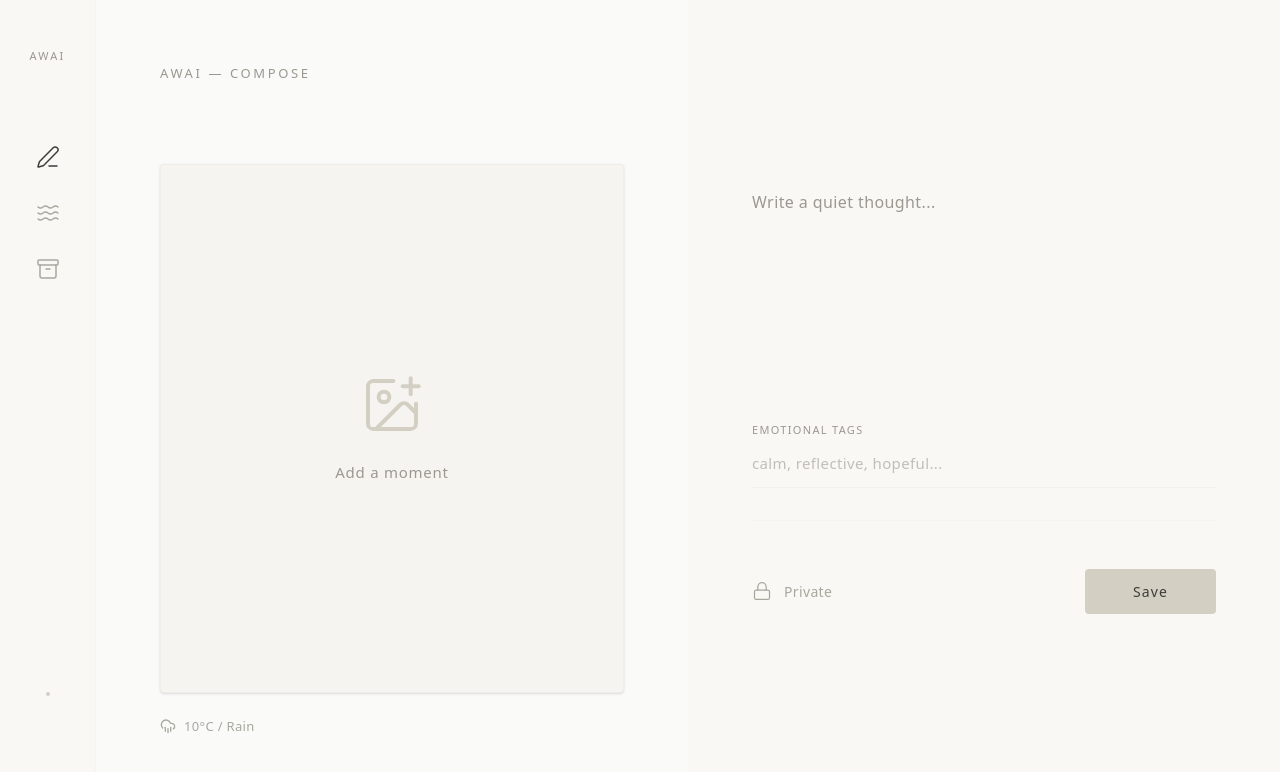
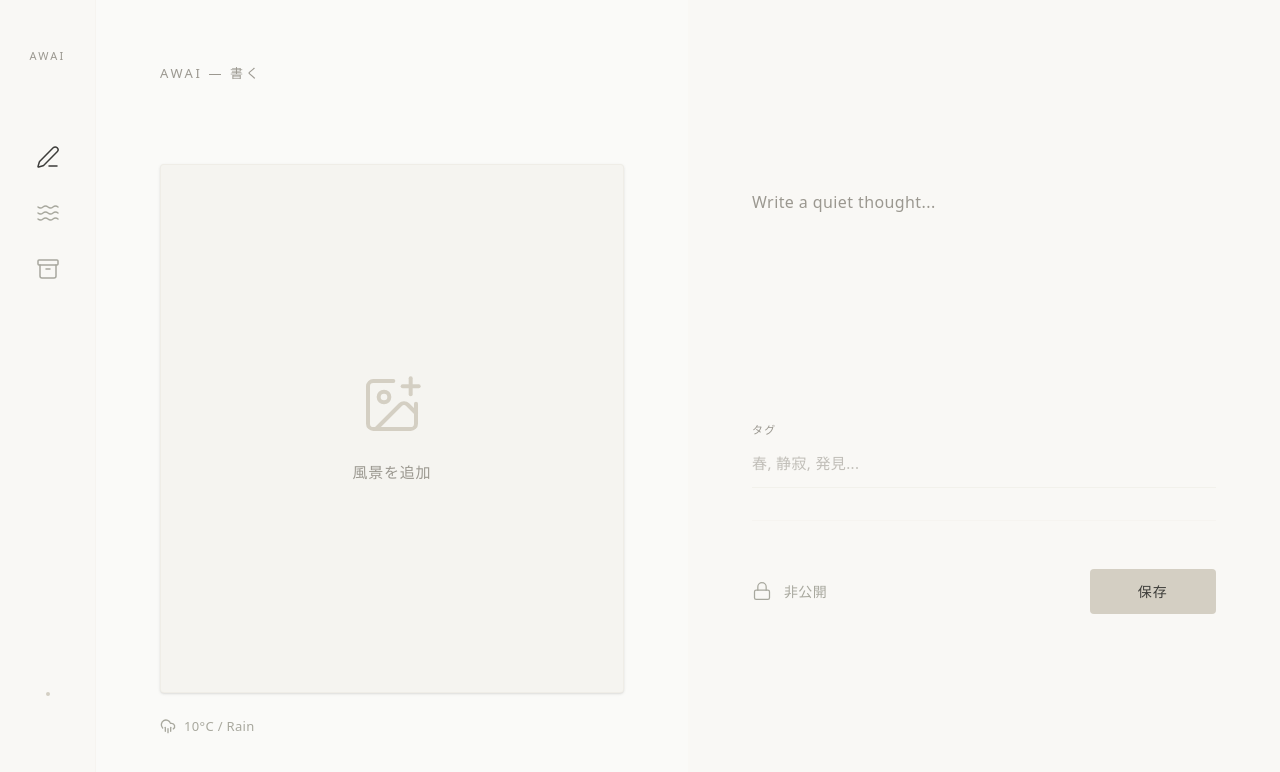
Before and after one commit to banto354/next-awai, a Next.js app: page /compose in a window 1280 px wide. Shown: the top 772 px of the page. Built offline with nearby package versions, Linux system fonts and the light colour scheme.

Commit message:
投稿画面リファクタリング

```diff
--- a/src/components/ComposeScreen.tsx
+++ b/src/components/ComposeScreen.tsx
@@ -2,20 +2,36 @@
 
 import { useState } from 'react';
 import { ImagePlus, CloudRain, Lock, Globe } from 'lucide-react';
+import Image from 'next/image';
+
+// 投稿データの形状を定義
+interface PostState {
+  image: string | null;
+  text: string;
+  isPublic: boolean;
+  emotionalTags: string;
+  locationAvailable: boolean;
+}
+
+// 初期値の設定
+const initialState: PostState = {
+  image: null,
+  text: '',
+  isPublic: false,
+  emotionalTags: '',
+  locationAvailable: true,
+};
 
 export function ComposeScreen() {
-  const [image, setImage] = useState<string | null>(null);
-  const [text, setText] = useState('');
-  const [isPublic, setIsPublic] = useState(false);
-  const [emotionalTags, setEmotionalTags] = useState('');
-  const [locationAvailable] = useState(true);
+  // 1つのオブジェクトとしてStateを定義
+  const [post, setPost] = useState<PostState>(initialState);
 
   const handleImageUpload = (e: React.ChangeEvent<HTMLInputElement>) => {
     const file = e.target.files?.[0];
     if (file) {
       const reader = new FileReader();
       reader.onload = (event) => {
-        setImage(event.target?.result as string);
+        setPost({...post, image: event.target?.result as string});
       };
       reader.readAsDataURL(file);
     }
@@ -23,7 +39,7 @@ export function ComposeScreen() {
 
   return (
     <div className="min-h-screen flex flex-col bg-[#FAFAF8] lg:flex-row lg:gap-0">
-      {/* Mobile Header - Hidden on Desktop */}
+      {/* モバイル用ヘッダー */}
       <div className="px-6 pt-12 pb-6 lg:hidden">
         <div className="flex items-start justify-between">
           <div>
@@ -31,44 +47,47 @@ export function ComposeScreen() {
           </div>
           <div className="flex items-center gap-2 text-[#A8A89E]">
             <CloudRain className="w-4 h-4" />
+            {/* 気候情報取得要 */}
             <span className="text-[13px] tracking-wide">10°C / Rain</span>
           </div>
         </div>
 
-        {/* Location Fallback */}
-        {!locationAvailable && (
+        {/* ロケーション */}
+        {!post.locationAvailable && (
           <div className="mt-4 text-[11px] text-[#9B9890] tracking-wide bg-gradient-to-r from-[#E8E6E0] to-transparent py-2 px-3 rounded-sm">
-            Somewhere unknown
+            どこか
           </div>
         )}
       </div>
 
-      {/* Left Side - Image Upload (Desktop: 60%, Mobile: Full) */}
+      {/* 画像アップロード (Desktop: 60%, Mobile: Full) */}
       <div className="flex-1 px-6 pb-4 lg:w-3/5 lg:px-16 lg:py-16 lg:pb-16 lg:flex lg:flex-col lg:justify-center">
-        {/* Desktop Header - Only visible on desktop */}
+        {/* デスクトップヘッダー */}
         <div className="hidden lg:block mb-12">
-          <h1 className="text-[13px] tracking-[0.2em] uppercase text-[#9B9890] mb-8">AWAI — Compose</h1>
-          {!locationAvailable && (
+          <h1 className="text-[13px] tracking-[0.2em] uppercase text-[#9B9890] mb-8">AWAI — 書く</h1>
+          {!post.locationAvailable && (
             <div className="text-[11px] text-[#9B9890] tracking-wide bg-gradient-to-r from-[#E8E6E0] to-transparent py-2 px-3 rounded-sm inline-block">
-              Somewhere unknown
+              どこか
             </div>
           )}
         </div>
-
         <label
           htmlFor="image-upload"
           className="block h-full min-h-[280px] lg:min-h-[500px] lg:max-h-[600px] bg-[#F5F4F0] border border-[#D4CFC3]/20 rounded-sm cursor-pointer transition-all hover:bg-[#E8E6E0]/30 hover:border-[#D4CFC3]/40 relative overflow-hidden lg:shadow-sm"
         >
-          {image ? (
-            <img
-              src={image}
+          {post.image ? (
+            <Image
+              src={post.image}
               alt="Uploaded memory"
-              className="w-full h-full object-cover"
+              fill
+              className="object-cover" // 画面幅に応じた最適化（モバイルはフル幅、デスクトップは最大幅を考慮）
+              sizes="(max-width: 1024px) 100vw, 1200px"
+              priority // 投稿画面のメインビジュアルなので優先的に読み込み
             />
           ) : (
             <div className="absolute inset-0 flex flex-col items-center justify-center gap-4 lg:gap-6">
               <ImagePlus className="w-10 h-10 lg:w-16 lg:h-16 text-[#D4CFC3] transition-transform hover:scale-110" strokeWidth={1.5} />
-              <span className="text-[13px] lg:text-[15px] text-[#9B9890] tracking-wider">Add a moment</span>
+              <span className="text-[13px] lg:text-[15px] text-[#9B9890] tracking-wider">風景を追加</span>
             </div>
           )}
         </label>
@@ -80,59 +99,59 @@ export function ComposeScreen() {
           className="hidden"
         />
 
-        {/* Desktop Weather Indicator - Bottom Left Corner */}
+        {/* デスクトップ時の天気表示 */}
         <div className="hidden lg:flex items-center gap-2 text-[#A8A89E] mt-6">
           <CloudRain className="w-4 h-4" />
           <span className="text-[13px] tracking-wide">10°C / Rain</span>
         </div>
       </div>
 
-      {/* Mobile Divider - Hidden on Desktop */}
+      {/* モバイル分割 */}
       <div className="h-px bg-[#D4CFC3]/10 mx-6 lg:hidden" />
 
-      {/* Right Side - Text Entry (Desktop: 40%, Mobile: Full) */}
+      {/* テキストエリア */}
       <div className="flex-1 px-6 pt-6 pb-8 flex flex-col gap-6 lg:w-2/5 lg:px-16 lg:py-16 lg:gap-8 lg:justify-center lg:bg-[#F9F8F5]">
         <div className="flex-1 lg:flex-initial lg:space-y-8">
           <textarea
-            value={text}
-            onChange={(e) => setText(e.target.value)}
+            value={post.text}
+            onChange={(e) => setPost({...post, text: e.target.value})}
             placeholder="Write a quiet thought..."
             className="w-full h-32 lg:h-48 bg-transparent border-none outline-none resize-none text-[15px] lg:text-[16px] leading-[1.8] lg:leading-[2] text-[#3D3D3A] placeholder:text-[#9B9890] tracking-wide"
             style={{ fontWeight: 400 }}
           />
 
-          {/* Emotional Tags */}
+          {/* タグ */}
           <div className="space-y-2 lg:space-y-3">
             <label className="text-[11px] tracking-[0.12em] uppercase text-[#9B9890]" style={{ fontWeight: 400 }}>
-              Emotional Tags
+              タグ
             </label>
             <input
               type="text"
-              value={emotionalTags}
-              onChange={(e) => setEmotionalTags(e.target.value)}
-              placeholder="calm, reflective, hopeful..."
+              value={post.emotionalTags}
+              onChange={(e) => setPost({...post, emotionalTags: e.target.value})}
+              placeholder="春, 静寂, 発見..."
               className="w-full bg-transparent border-b border-[#D4CFC3]/20 py-2 lg:py-3 text-[14px] lg:text-[15px] text-[#3D3D3A] placeholder:text-[#9B9890]/60 outline-none focus:border-[#D4CFC3]/40 transition-colors tracking-wide"
               style={{ fontWeight: 400 }}
             />
           </div>
         </div>
 
-        {/* Public/Private Toggle & Save Button */}
+        {/* 公開設定 */}
         <div className="flex items-center justify-between pt-4 lg:pt-12 lg:border-t lg:border-[#D4CFC3]/10">
           <button
-            onClick={() => setIsPublic(!isPublic)}
+            onClick={() => setPost({...post, isPublic: !post.isPublic})}
             className="flex items-center gap-3 text-[13px] lg:text-[14px] text-[#A8A89E] tracking-wide transition-colors hover:text-[#3D3D3A]"
             style={{ fontWeight: 400 }}
           >
-            {isPublic ? (
+            {post.isPublic ? (
               <>
                 <Globe className="w-4 h-4 lg:w-5 lg:h-5" strokeWidth={1.5} />
-                <span>Public</span>
+                <span>公開</span>
               </>
             ) : (
               <>
                 <Lock className="w-4 h-4 lg:w-5 lg:h-5" strokeWidth={1.5} />
-                <span>Private</span>
+                <span>非公開</span>
               </>
             )}
           </button>
@@ -141,7 +160,7 @@ export function ComposeScreen() {
             className="px-8 lg:px-12 py-2.5 lg:py-3 bg-[#D4CFC3] text-[#3D3D3A] text-[13px] lg:text-[14px] tracking-[0.08em] rounded-sm transition-all hover:opacity-80 hover:shadow-md"
             style={{ fontWeight: 400 }}
           >
-            Save
+            保存
           </button>
         </div>
       </div>
--- a/src/components/features/archive/ArchiveCard.tsx
+++ b/src/components/features/archive/ArchiveCard.tsx
@@ -1,5 +1,6 @@
 import Image from 'next/image';
 import { Lock, Globe } from 'lucide-react';
+import { TagList } from '@/components/ui/tagList';
 
 // プロパティの型定義
 interface ArchiveEntry {
@@ -61,18 +62,7 @@ export function ArchiveCard({ entry }: ArchiveCardProps) {
           </div>
 
           {/* タグ */}
-          {entry.tags.length > 0 && (
-            <div className="flex flex-wrap gap-1.5 mt-3 lg:gap-2">
-              {entry.tags.map((tag, index) => (
-                <span
-                  key={index}
-                  className="text-[10px] lg:text-[11px] text-[#A8A89E] tracking-wider"
-                >
-                  #{tag}
-                </span>
-              ))}
-            </div>
-          )}
+              <TagList tags={entry.tags}/>
         </div>
       </div>
     </div>
--- /dev/null
+++ b/src/components/ui/tagList.tsx
@@ -0,0 +1,22 @@
+interface TagListProps {
+  tags: string[];
+}
+
+export function TagList({ tags = [] }: TagListProps) {
+  if (tags.length === 0) return null;
+
+  return (
+    <div className={`flex flex-wrap gap-1.5 lg:gap-2`}>
+      {tags.map((tag, index) => (
+        <span
+          key={`${tag}-${index}`}
+          className="text-[10px] lg:text-[11px] text-[#A8A89E] tracking-wider hover:text-[#3D3D3A] transition-colors cursor-default"
+          style={{ fontWeight: 400 }}
+        >
+          {/* 文脈に応じて '#' をつけるか、あるいは別の記号（例：· ）にするのも詩的です */}
+          #{tag}
+        </span>
+      ))}
+    </div>
+  );
+}
```
